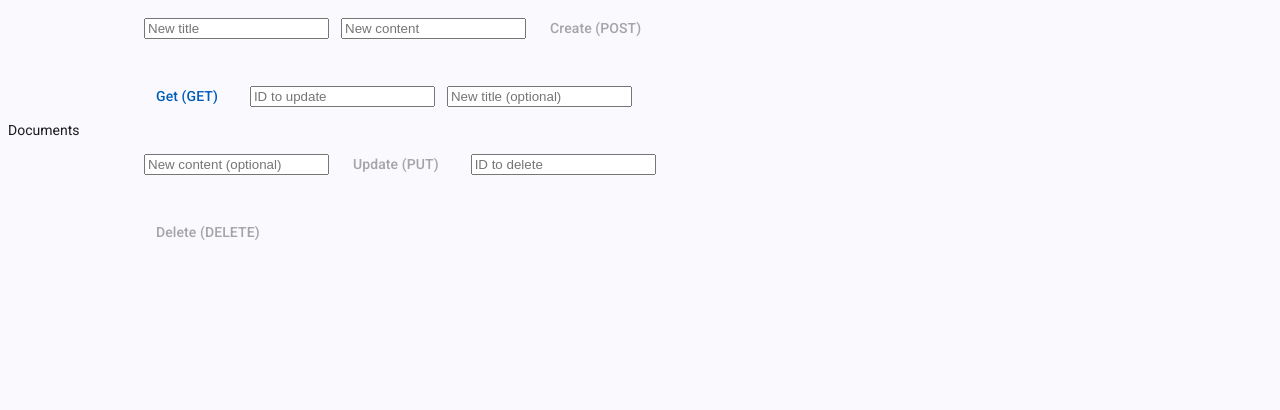
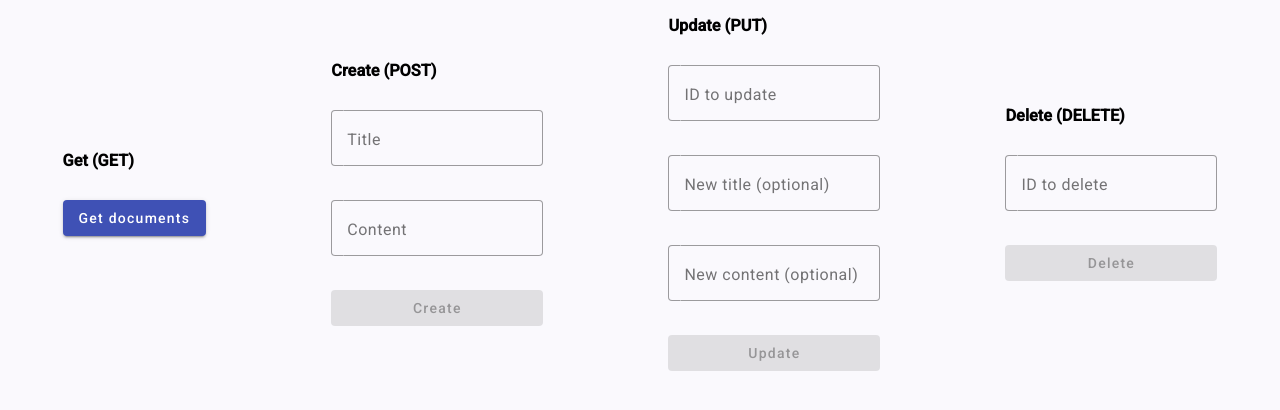
Before and after one commit to PapaBadger/SWEN3, an Angular app in the folder frontend/WebUI/: page / in a window 1280 px wide. Shown: the top 410 px of the page. Built offline with nearby package versions, Linux system fonts and the light colour scheme.

Commit message:
added some style to frontend

```diff
--- a/frontend/WebUI/src/app/button/button-component.css
+++ b/frontend/WebUI/src/app/button/button-component.css
@@ -22,3 +22,18 @@ section {
   justify-content: space-between;
   flex-wrap: wrap;
 }
+
+.panel {
+  max-width: 520px;
+  margin: 0 auto 16px;
+  display: flex;
+  flex-direction: column;
+  gap: 12px;
+}
+
+.full { width: 100%; }
+
+.row {
+  padding: 6px 0;
+  border-bottom: 1px solid #eee;
+}
--- a/frontend/WebUI/src/app/button/button-component.html
+++ b/frontend/WebUI/src/app/button/button-component.html
@@ -1,51 +1,74 @@
-<!--
-  button-component.html
-  ---------------------
-  Simple UI to exercise the REST API:
-  - Create: POST a new document with title/content.
-  - Read:   GET all documents.
-  - Update: PUT new title/content for a given ID.
-  - Delete: DELETE a document by ID.
--->
 <section>
-  <div class="example-label">Documents</div>
 
-  <!-- Action row: all CRUD actions + small inputs -->
-  <div class="example-button-row" style="display:flex; gap:12px; align-items:center; flex-wrap:wrap;">
+  <!-- GET -->
+  <div class="panel">
+    <h3>Get (GET)</h3>
+    <button class="full" mat-raised-button color="primary" (click)="onGet()">Get documents</button>
+  </div>
 
-    <!-- CREATE (POST) -->
-    <!-- Title/content for the new document; disabled until title is non-empty -->
-    <input type="text" placeholder="New title" [(ngModel)]="newTitle" name="newTitle" />
-    <input type="text" placeholder="New content" [(ngModel)]="newContent" name="newContent" />
-    <button mat-button (click)="onCreate()" [disabled]="creating || !newTitle.trim()">
-      {{ creating ? 'Creating…' : 'Create (POST)' }}
-    </button>
+  <!-- CREATE -->
+  <div class="panel">
+    <h3>Create (POST)</h3>
+    <mat-form-field class="full" appearance="outline">
+      <mat-label>Title</mat-label>
+      <input matInput [(ngModel)]="newTitle" name="newTitle">
+    </mat-form-field>
 
-    <!-- READ (GET) -->
-    <!-- Refresh the list of documents from the backend -->
-    <button mat-button (click)="onGet()">Get (GET)</button>
+    <mat-form-field class="full" appearance="outline">
+      <mat-label>Content</mat-label>
+      <input matInput [(ngModel)]="newContent" name="newContent">
+    </mat-form-field>
 
-    <!-- UPDATE (PUT) -->
-    <!-- Provide id to update; new title/content are applied as-is -->
-    <input type="number" placeholder="ID to update" [(ngModel)]="updateId" name="updateId" />
-    <input type="text" placeholder="New title (optional)" [(ngModel)]="updateTitle" name="updateTitle" />
-    <input type="text" placeholder="New content (optional)" [(ngModel)]="updateContent" name="updateContent" />
-    <button mat-button (click)="onUpdate()" [disabled]="updating || !updateId">
-      {{ updating ? 'Updating…' : 'Update (PUT)' }}
-    </button>
-
-    <!-- DELETE -->
-    <!-- Remove a document by id -->
-    <input type="number" placeholder="ID to delete" [(ngModel)]="deleteId" name="deleteId" />
-    <button mat-button (click)="onDelete()" [disabled]="deleting || !deleteId">
-      {{ deleting ? 'Deleting…' : 'Delete (DELETE)' }}
+    <button class="full" mat-raised-button color="accent"
+            (click)="onCreate()" [disabled]="creating || !newTitle?.trim()">
+      {{ creating ? 'Creating…' : 'Create' }}
     </button>
   </div>
 
+  <!-- UPDATE -->
+  <div class="panel">
+    <h3>Update (PUT)</h3>
+    <mat-form-field class="full" appearance="outline">
+      <mat-label>ID to update</mat-label>
+      <input matInput type="number" [(ngModel)]="updateId" name="updateId">
+    </mat-form-field>
+
+    <mat-form-field class="full" appearance="outline">
+      <mat-label>New title (optional)</mat-label>
+      <input matInput [(ngModel)]="updateTitle" name="updateTitle">
+    </mat-form-field>
+
+    <mat-form-field class="full" appearance="outline">
+      <mat-label>New content (optional)</mat-label>
+      <input matInput [(ngModel)]="updateContent" name="updateContent">
+    </mat-form-field>
+
+    <button class="full" mat-raised-button color="primary"
+            (click)="onUpdate()" [disabled]="updating || !updateId">
+      {{ updating ? 'Updating…' : 'Update' }}
+    </button>
+  </div>
+
+  <!-- DELETE -->
+  <div class="panel">
+    <h3>Delete (DELETE)</h3>
+    <mat-form-field class="full" appearance="outline">
+      <mat-label>ID to delete</mat-label>
+      <input matInput type="number" [(ngModel)]="deleteId" name="deleteId">
+    </mat-form-field>
+
+    <button class="full" mat-raised-button color="warn"
+            (click)="onDelete()" [disabled]="deleting || !deleteId">
+      {{ deleting ? 'Deleting…' : 'Delete' }}
+    </button>
+  </div>
+
+  <mat-divider style="margin:16px 0;"></mat-divider>
+
   <!-- Results -->
-  <!-- Results list: rendered only when documents array has items -->
-  <div *ngIf="documents?.length" style="margin-top:12px;">
-    <div *ngFor="let d of documents" style="padding:6px 0; border-bottom:1px solid #eee;">
+  <div *ngIf="documents?.length" class="panel">
+    <h3>Documents</h3>
+    <div *ngFor="let d of documents" class="row">
       <strong>#{{ d.id }}</strong> — {{ d.title }} — {{ d.content }}
     </div>
   </div>
--- a/frontend/WebUI/src/app/button/button.component.ts
+++ b/frontend/WebUI/src/app/button/button.component.ts
@@ -3,6 +3,11 @@ import {MatIconModule} from '@angular/material/icon';
 import { CommonModule } from '@angular/common';
 import {MatButtonModule} from '@angular/material/button';
 import {DataService, DocumentDto} from '../DataService/DataService';
+import {MatInputModule} from '@angular/material/input';
+import {MatFormFieldModule} from '@angular/material/form-field';
+import {MatDividerModule} from '@angular/material/divider';
+import {MatList} from '@angular/material/list';
+import {MatListItem} from '@angular/material/list';
 import {FormsModule} from '@angular/forms';
 
 /**
@@ -28,7 +33,12 @@ import {FormsModule} from '@angular/forms';
     CommonModule,
     MatButtonModule,
     MatIconModule,
-    FormsModule]
+    FormsModule,
+    MatFormFieldModule,
+    MatInputModule,
+    MatDividerModule,
+    MatList,
+    MatListItem]
 })
 export class ButtonOverviewExample {
   /** Current list shown in the UI (filled by GET). */
--- a/frontend/WebUI/src/styles.css
+++ b/frontend/WebUI/src/styles.css
@@ -1,4 +1,6 @@
 /* You can add global styles to this file, and also import other style files */
+@import '@angular/material/prebuilt-themes/indigo-pink.css';
+
 
 html, body { height: 100%; }
 body { margin: 0; font-family: Roboto, "Helvetica Neue", sans-serif; }
```
Also changed, not shown: 1 other file (tests, documents, lock files or other folders).
